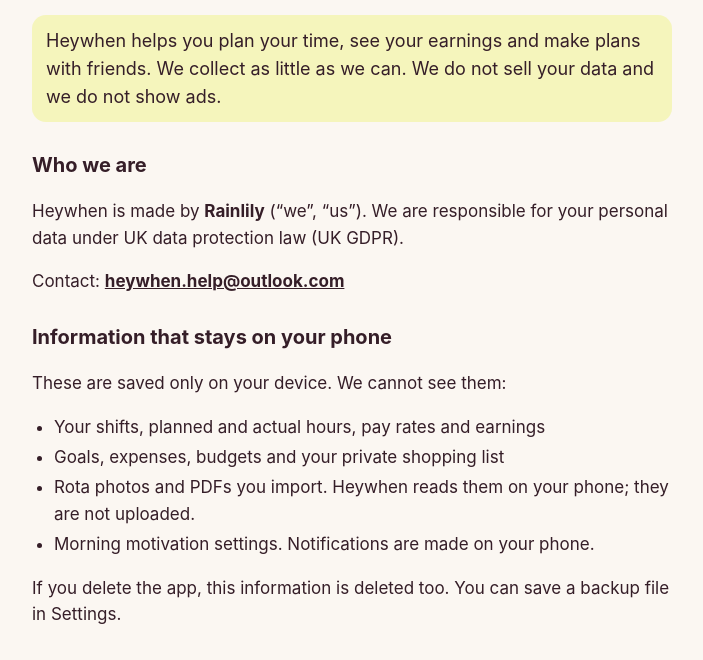
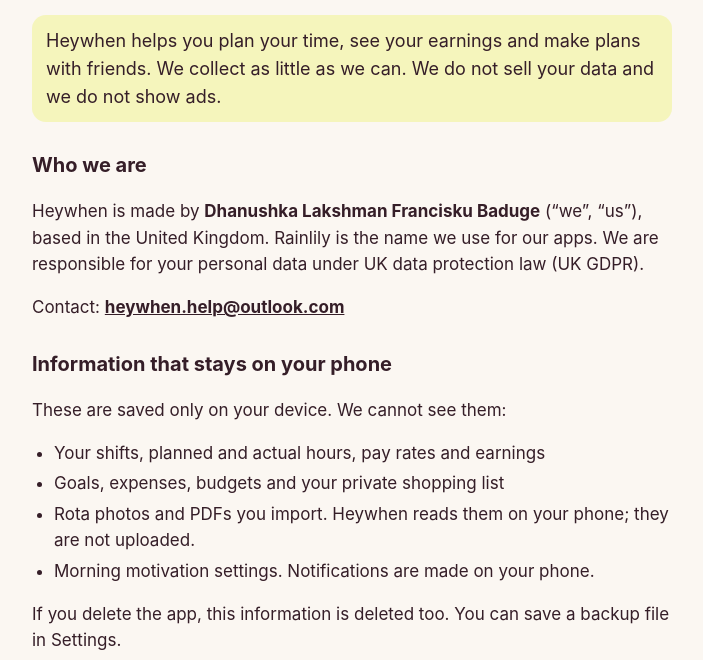
Before and after one commit to DanFrancisku/Time-Earn, a plain HTML site: page privacy.html in a window 1280 px wide. Shown: the part 122-782 px from the top of the page, without its empty margins (288-991 px from the left). Drawn offline with Linux system fonts and the light colour scheme.

Commit message:
Name the app owner in the Privacy Policy and Terms
Co-Authored-By: Claude Opus 5.5 <noreply@anthropic.com>
Claude-Session: https://claude.ai/code/session_01MxfTDiyuLha6jZYLbKn8XH

```diff
--- a/privacy.html
+++ b/privacy.html
@@ -16,7 +16,7 @@
 <p class="lead">Heywhen helps you plan your time, see your earnings and make plans with friends. We collect as little as we can. We do not sell your data and we do not show ads.</p>
 
 <h2>Who we are</h2>
-<p>Heywhen is made by <b>Rainlily</b> (“we”, “us”). We are responsible for your personal data under UK data protection law (UK GDPR).</p>
+<p>Heywhen is made by <b>Dhanushka Lakshman Francisku Baduge</b> (“we”, “us”), based in the United Kingdom. Rainlily is the name we use for our apps. We are responsible for your personal data under UK data protection law (UK GDPR).</p>
 <p>Contact: <a href="mailto:heywhen.help@outlook.com">heywhen.help@outlook.com</a></p>
 
 <h2>Information that stays on your phone</h2>
```
Also changed, not shown: terms.html (+1 -1 lines).
